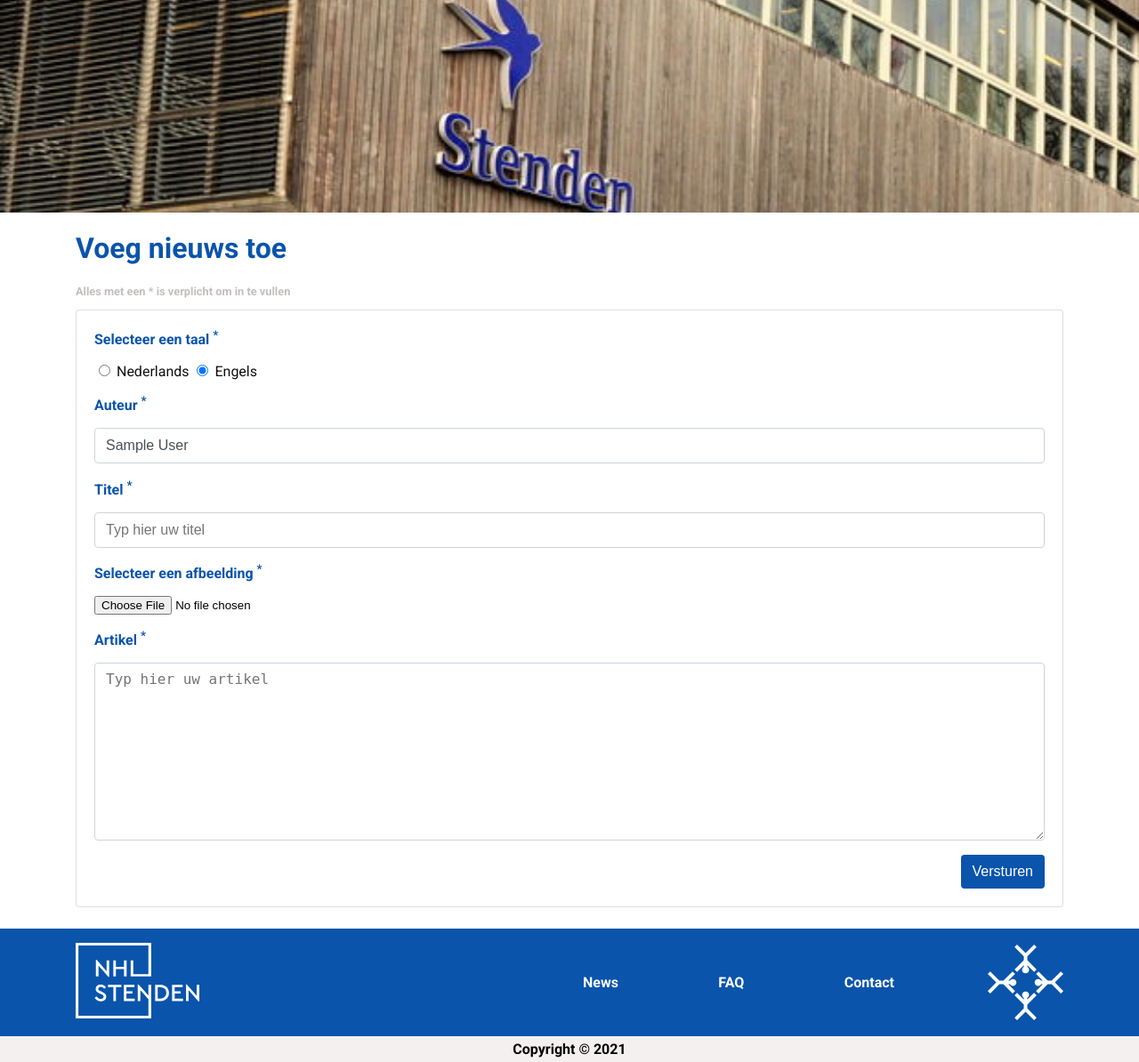
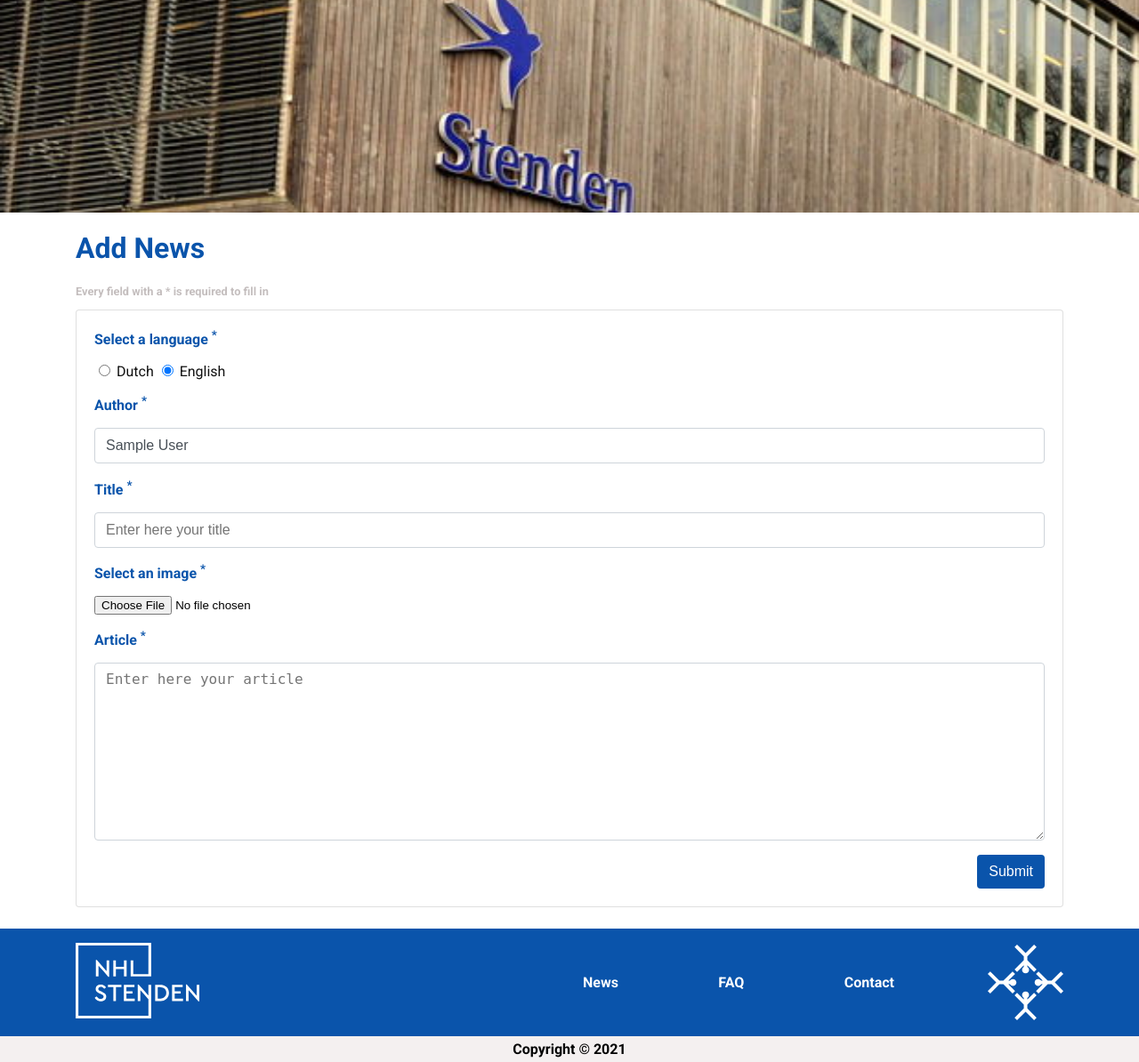
Before and after one commit to INF1-F/php_json, a PHP site: page /pages/en/add-news.php in a window 1280 px wide. Shown: the part 97-1291 px from the top of the page at 89% size. Run offline with PHP 8.4, Linux system fonts and the light colour scheme; the visitor is signed in with stand-in values (Sample User, id 1).

Commit message:
Add files via upload

```diff
--- a/pages/en/add-news.php
+++ b/pages/en/add-news.php
@@ -4,7 +4,7 @@
 <head>
     <?php include_once('../../components/head.php') ?>
 
-    <title>Voeg nieuws toe</title>
+    <title>Add News</title>
 </head>
 
 <body>
@@ -13,8 +13,8 @@
     <div class="container">
         <div class="row">
             <div class="col-12">
-                <h1>Voeg nieuws toe</h1>
-                <p class="text-muted">Alles met een * is verplicht om in te vullen</p>
+                <h1>Add News</h1>
+                <p class="text-muted">Every field with a * is required to fill in</p>
             </div>
             <div class="col-12 mb-3 add-news">
                 <div class="card align-items">
@@ -23,57 +23,57 @@
                             <input type="hidden" name="userLang" value="en">
                             <div class="form-row">
                                 <label for="lang">
-                                    <b>Selecteer een taal <sup>*</sup></b>
+                                    <b>Select a language <sup>*</sup></b>
                                     <?php
                                     //foutmelding als lang leeg is
                                     if (isset($_GET["error"]) && $_GET["error"] == "lang") {
                                     ?>
-                                        <span class="error">Er is geen taal geselecteerd</span>
+                                        <span class="error">There is no language selected</span>
                                     <?php
                                     }
                                     ?>
                                 </label>
                                 <p id="lang">
-                                    <label class="radio-label"><input type="radio" name="lang" value="nl" required> Nederlands</label>
-                                    <label class="radio-label"><input type="radio" name="lang" value="en" checked required> Engels</label>
+                                    <label class="radio-label"><input type="radio" name="lang" value="nl" required> Dutch</label>
+                                    <label class="radio-label"><input type="radio" name="lang" value="en" checked required> English</label>
                                 </p>
                             </div>
                             <div class="form-row">
                                 <label for="author">
-                                    <b>Auteur <sup>*</sup></b>
+                                    <b>Author <sup>*</sup></b>
                                     <?php
                                     //foutmelding als author leeg is
                                     if (isset($_GET["error"]) && $_GET["error"] == "author") {
                                     ?>
-                                        <span class="error">Er is geen auteur ingevuld</span>
+                                        <span class="error">No author has been entered</span>
                                     <?php
                                     }
                                     ?>
                                 </label>
-                                <input type="text" id="author" value="<?= $_SESSION['fullName'] ?>" name="author" class="form-control mt-2" placeholder="Typ de auteur" required>
+                                <input type="text" id="author" value="<?= $_SESSION['fullName'] ?>" name="author" class="form-control mt-2" placeholder="Type the author" required>
                             </div>
                             <div class="form-row">
                                 <label for="title">
-                                    <b>Titel <sup>*</sup></b>
+                                    <b>Title <sup>*</sup></b>
                                     <?php
                                     //foutmelding als title leeg is
                                     if (isset($_GET["error"]) && $_GET["error"] == "title") {
                                     ?>
-                                        <span class="error">Titel niet correct ingevuld</span>
+                                        <span class="error">Title is not entered correctly</span>
                                     <?php
                                     }
                                     ?>
                                 </label>
-                                <input type="text" id="title" name="title" class="form-control mt-2" placeholder="Typ hier uw titel" required>
+                                <input type="text" id="title" name="title" class="form-control mt-2" placeholder="Enter here your title" required>
                             </div>
                             <div class="form-row">
                                 <label for="image">
-                                    <b>Selecteer een afbeelding <sup>*</sup></b>
+                                    <b>Select an image <sup>*</sup></b>
                                     <?php
                                     //foutmelding als img leeg is
                                     if (isset($_GET["error"]) && $_GET["error"] == "img") {
                                     ?>
-                                        <span class="error">De afbeelding is niet van correct formaat of type</span>
+                                        <span class="error">The image has not the correct size or type</span>
                                     <?php
                                     }
                                     ?>
@@ -82,20 +82,20 @@
                             </div>
                             <div class="form-row">
                                 <label for="article">
-                                    <b>Artikel <sup>*</sup></b>
+                                    <b>Article <sup>*</sup></b>
                                     <?php
                                     //foutmelding als article leeg is
                                     if (isset($_GET["error"]) && $_GET["error"] == "article") {
                                     ?>
-                                        <span class="error">Het artikel is niet correct ingevuld</span>
+                                        <span class="error">Article is not entered correctly</span>
                                     <?php
                                     }
                                     ?>
                                 </label>
-                                <textarea id="article" class="form-control mt-2" name="article" style="height: 200px;" placeholder="Typ hier uw artikel" required></textarea>
+                                <textarea id="article" class="form-control mt-2" name="article" style="height: 200px;" placeholder="Enter here your article" required></textarea>
                             </div>
                             <div class="form-row">
-                                <input class="float-right btn btn-custom" type="submit" value="Versturen">
+                                <input class="float-right btn btn-custom" type="submit" value="Submit">
 
                             </div>
                         </form>
```
